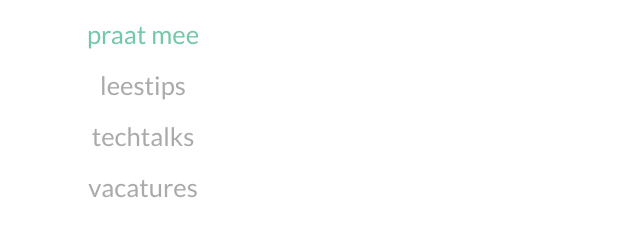
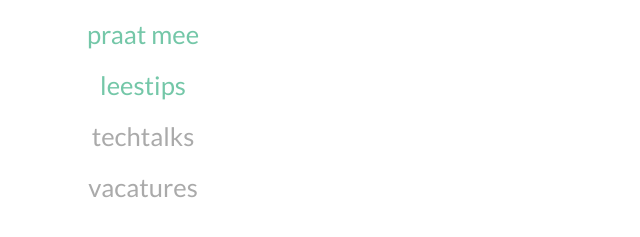
Before and after one commit to codefornl/menu, a plain HTML site: page index.html in a window 1280 px wide. Shown: the part 443-680 px from the top of the page, 497-1137 px from the left. Drawn offline with Linux system fonts and the light colour scheme.

Commit message:
Update index.html

```diff
--- a/index.html
+++ b/index.html
@@ -59,7 +59,7 @@
   <a class="code-for-nl--menu-link" href="https://clarity.codefor.nl">clarity show cases</a><br>
   <a class="code-for-nl--menu-link" href="https://events.codefor.nl">events</a><br>
   <a class="code-for-nl--menu-link" href="https://praatmee.codefor.nl">praat mee</a><br>
-  <a class="code-for-nl--menu-link -disabled" href="#https://leestips.codefor.nl">leestips</a><br>
+  <a class="code-for-nl--menu-link" href="https://leestips.codefor.nl">leestips</a><br>
   <a class="code-for-nl--menu-link -disabled" href="#https://techtalks.codefor.nl">techtalks</a><br>
   <a class="code-for-nl--menu-link -disabled" href="#https://vacatures.codefor.nl">vacatures</a><br>
 </body>
```
